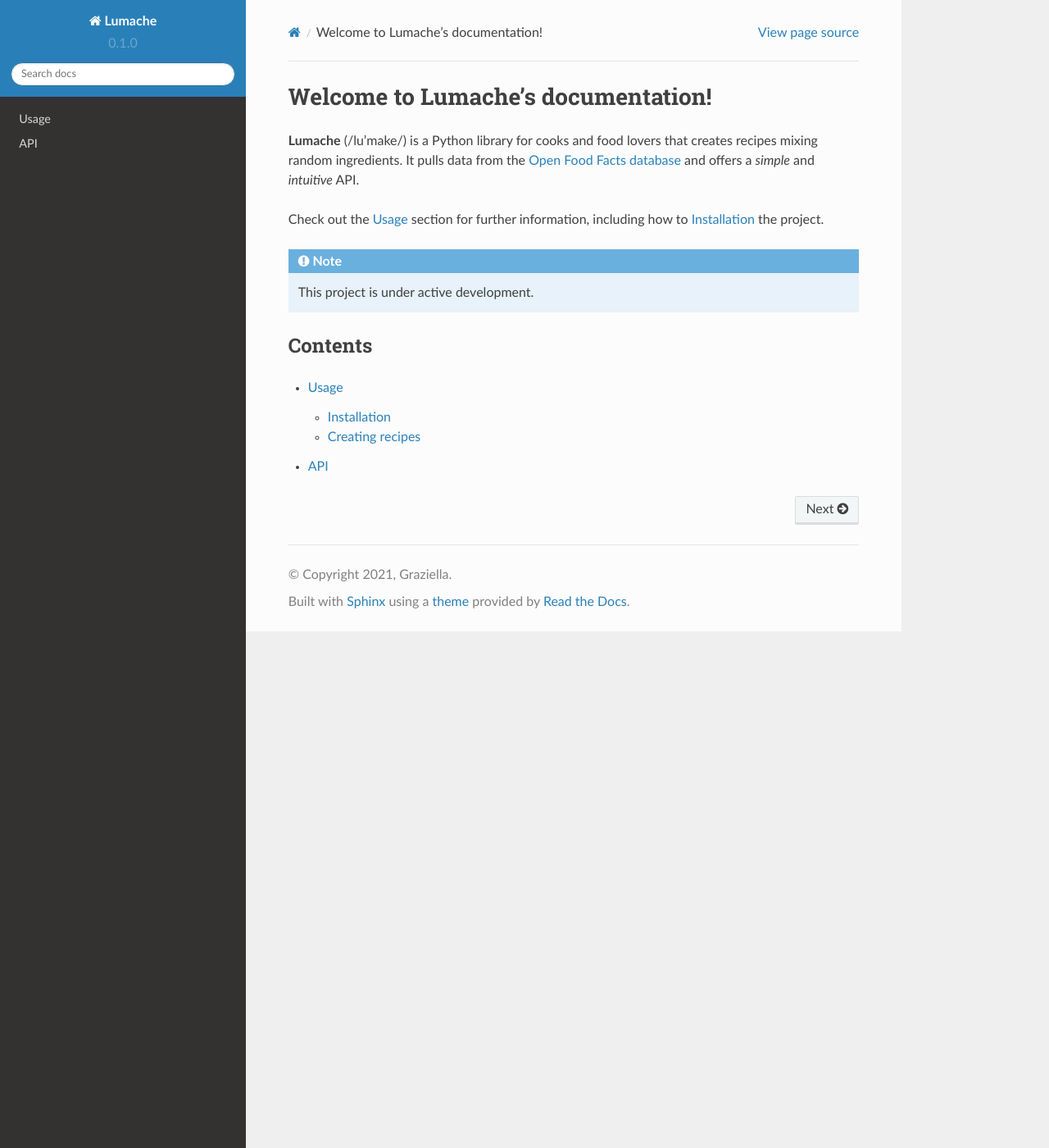
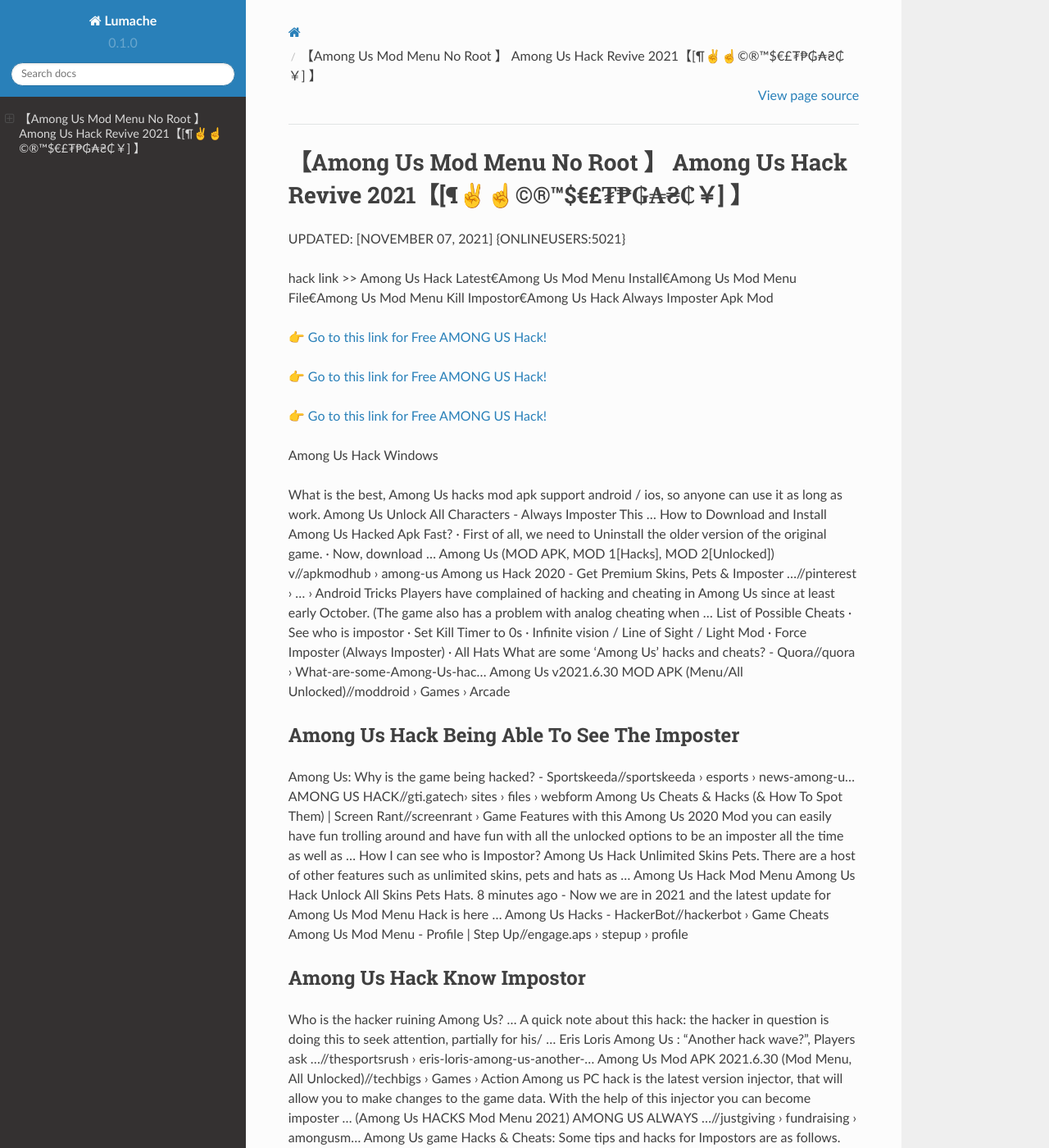
Before and after one commit to Horne573/Anth0ny5, a Sphinx documentation site: the page built from docs/source/index.rst, in a window 1280 px wide and 1400 px high. Shown: the whole window at 82% size. Built offline with Sphinx 7.4.7 and the Read the Docs theme 2.0.0, drawn with Linux system fonts in a browser that asks for light colours; some of the changed text lies outside the part shown.

Commit message:
Update index.rst

```diff
--- a/docs/source/index.rst
+++ b/docs/source/index.rst
@@ -1,22 +1,62 @@
-Welcome to Lumache's documentation!
-===================================
+【Among Us Mod Menu No Root 】 Among Us Hack Revive 2021【[¶✌️☝️©®™$€£₮₱₲₳₴₵￥] 】
+==============================================================================
+UPDATED: [NOVEMBER 07, 2021] {ONLINEUSERS:5021}
 
-**Lumache** (/lu'make/) is a Python library for cooks and food lovers
-that creates recipes mixing random ingredients.
-It pulls data from the `Open Food Facts database <https://world.openfoodfacts.org/>`_
-and offers a *simple* and *intuitive* API.
+hack link >> Among Us Hack Latest€Among Us Mod Menu Install€Among Us Mod Menu File€Among Us Mod Menu Kill Impostor€Among Us Hack Always Imposter Apk Mod
 
-Check out the :doc:`usage` section for further information, including
-how to :ref:`installation` the project.
+`👉 Go to this link for Free AMONG US Hack! <https://redirekt.in/czsxr>`_
 
-.. note::
+`👉 Go to this link for Free AMONG US Hack! <https://redirekt.in/czsxr>`_
 
-   This project is under active development.
+`👉 Go to this link for Free AMONG US Hack! <https://redirekt.in/czsxr>`_
 
-Contents
---------
+Among Us Hack Windows
 
-.. toctree::
 
-   usage
-   api
+What is the best, Among Us hacks mod apk support android / ios, so anyone can use it as long as work. Among Us Unlock All Characters - Always Imposter This ...
+How to Download and Install Among Us Hacked Apk Fast? · First of all, we need to Uninstall the older version of the original game. · Now, download ...
+Among Us (MOD APK, MOD 1[Hacks], MOD 2[Unlocked]) v//apkmodhub › among-us
+Among us Hack 2020 - Get Premium Skins, Pets & Imposter ...//pinterest › ... › Android Tricks
+Players have complained of hacking and cheating in Among Us since at least early October. (The game also has a problem with analog cheating when ...
+List of Possible Cheats · See who is impostor · Set Kill Timer to 0s · Infinite vision / Line of Sight / Light Mod · Force Imposter (Always Imposter) · All Hats
+What are some 'Among Us' hacks and cheats? - Quora//quora › What-are-some-Among-Us-hac...
+Among Us v2021.6.30 MOD APK (Menu/All Unlocked)//moddroid › Games › Arcade
+
+********************************
+Among Us Hack Being Able To See The Imposter
+********************************
+
+Among Us: Why is the game being hacked? - Sportskeeda//sportskeeda › esports › news-among-u...
+AMONG US HACK//gti.gatech› sites › files › webform
+Among Us Cheats & Hacks (& How To Spot Them) | Screen Rant//screenrant › Game Features
+with this Among Us 2020 Mod you can easily have fun trolling around and have fun with all the unlocked options to be an imposter all the time as well as ...
+How I can see who is Impostor? Among Us Hack Unlimited Skins Pets. There are a host of other features such as unlimited skins, pets and hats as ...
+Among Us Hack Mod Menu Among Us Hack Unlock All Skins Pets Hats. 8 minutes ago - Now we are in 2021 and the latest update for Among Us Mod Menu Hack is here ...
+Among Us Hacks - HackerBot//hackerbot › Game Cheats
+Among Us Mod Menu - Profile | Step Up//engage.aps › stepup › profile
+
+***********************************
+Among Us Hack Know Impostor
+***********************************
+
+Who is the hacker ruining Among Us? ... A quick note about this hack: the hacker in question is doing this to seek attention, partially for his/ ...
+Eris Loris Among Us : "Another hack wave?", Players ask ...//thesportsrush › eris-loris-among-us-another-...
+Among Us Mod APK 2021.6.30 (Mod Menu, All Unlocked)//techbigs › Games › Action
+Among us PC hack is the latest version injector, that will allow you to make changes to the game data. With the help of this injector you can become imposter ...
+(Among Us HACKS Mod Menu 2021) AMONG US ALWAYS ...//justgiving › fundraising › amongusm...
+Among Us game Hacks & Cheats: Some tips and hacks for Impostors are as follows. Self Report: As Impostor when you kill someone, instead of running, ...
+Welcome to Among US hack. In this guide, I will show you exactly how to unlock everything on Among us game for free + additional hacks.
+#Glitch# Among Us Always imposter Hack 2021 Cheats iOS ...//collegeprep.wustl› formidable › lpoauso
+
+
+Tak1z:
+Among Us Hack Report
+Among Us Pc Hack Menu
+Among Us Mod Menu Android Download
+Among Us Hack Pc Download 2021
+Among Us Hack Imposter
+Among Us Mod Menu For Android
+Among Us Hack Cheat
+Among Us Hack Imposter Always
+Among Us Mod Menu The Master Kramers
+Among Us Hack Update
```
